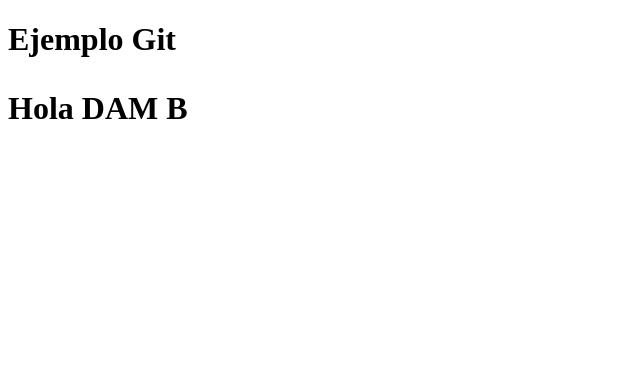
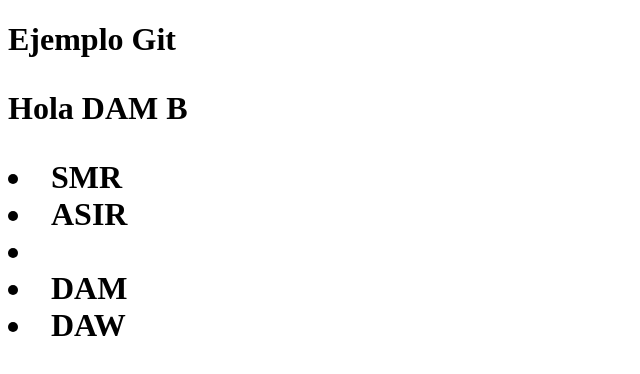
Before and after one commit to scarsan142/EjemploclaseGit75, a plain HTML site: page index.html in a window 1280 px wide. Shown: the whole page, without its empty margins (0-640 px from the left). Drawn offline with Linux system fonts and the light colour scheme.

Commit message:
Nuevo estilo

```diff
--- a/css/estilo.css
+++ b/css/estilo.css
@@ -2,3 +2,6 @@
 body{
 	background-color: #fefefe;
 }
+{
+	color:  #345fff;
+}
--- a/index.html
+++ b/index.html
@@ -8,5 +8,14 @@
 <body>
 	<h1>Ejemplo Git<h1/>
 		<p>Hola DAM B</p>
+
+
+
+
+
+		<li>SMR<li/>
+		<l1>ASIR<li>
+		<li>DAM</li>
+		<li>DAW</li>
 </body>
 </html>
```
